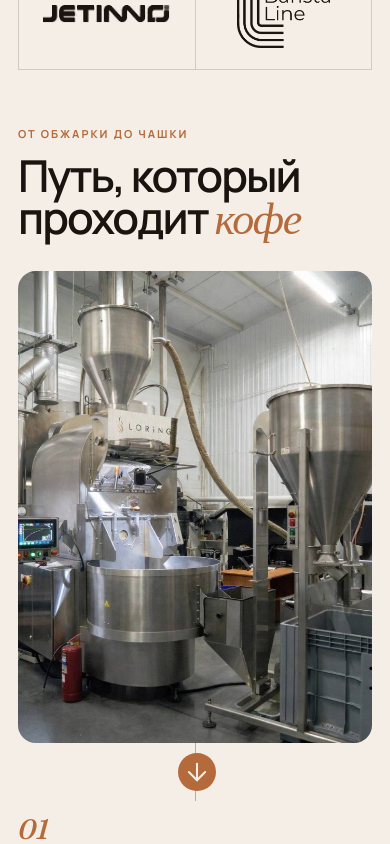
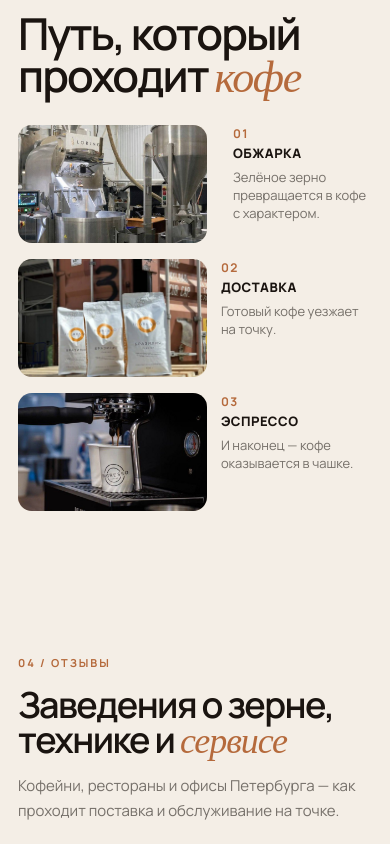
Before and after one commit to sasadzimiev3-create/CoffeDzhim, a React (Vite) app: page / in a window 390 px wide. Shown: the part 6120-6964 px from the top of the page. Built offline with nearby package versions, Linux system fonts and the light colour scheme.

Commit message:
Fit the partner path into a section-sized zigzag.
Co-authored-by: Cursor <cursoragent@cursor.com>

```diff
--- a/src/App.css
+++ b/src/App.css
@@ -1173,19 +1173,19 @@ main {
 
 .partners__list {
   display: grid;
-  margin: clamp(36px, 4vw, 56px) 0 0;
+  margin: clamp(28px, 3vw, 40px) 0 0;
   padding: 0;
   list-style: none;
-  grid-template-columns: 1fr 1fr;
+  grid-template-columns: repeat(3, minmax(0, 1fr));
   border-top: 1px solid var(--line-strong);
   border-left: 1px solid var(--line-strong);
 }
 
 .partners__list li {
   display: grid;
-  min-height: 148px;
+  min-height: 112px;
   place-items: center;
-  padding: 28px 18px;
+  padding: 18px 12px;
   border-right: 1px solid var(--line-strong);
   border-bottom: 1px solid var(--line-strong);
 }
@@ -1193,49 +1193,51 @@ main {
 .partners__logo {
   width: auto;
   height: auto;
-  max-width: 74%;
-  max-height: 78px;
+  max-width: 78%;
+  max-height: 52px;
   object-fit: contain;
 }
 
 .partners__logo--word {
-  max-width: 84%;
-  max-height: 30px;
+  max-width: 88%;
+  max-height: 22px;
 }
 
 .partners__logo--wide {
-  max-width: 78%;
-  max-height: 68px;
+  max-width: 80%;
+  max-height: 46px;
 }
 
 .path {
-  display: flex;
-  margin: clamp(32px, 3.4vw, 48px) 0 0;
+  display: grid;
+  margin: clamp(28px, 3vw, 36px) 0 0;
   padding: 0;
-  flex-direction: column;
   list-style: none;
+  grid-template-columns: 1.15fr 1.15fr 0.95fr 1.15fr 1.15fr 0.95fr;
+  grid-template-areas:
+    'roast roast cap1 ship ship cap2'
+    '. cup cup cap3 cap3 .';
+  column-gap: 14px;
+  row-gap: 22px;
+  align-items: start;
 }
 
 .path__step {
-  display: grid;
-  grid-template-columns: minmax(180px, 250px) minmax(0, 1fr);
-  align-items: start;
-  column-gap: clamp(18px, 2vw, 32px);
-}
-
-.path__visual {
-  display: flex;
-  min-width: 0;
-  flex-direction: column;
-  align-items: center;
-}
+  display: contents;
+}
+
+.path__step--roast .path__photo { grid-area: roast; }
+.path__step--roast .path__copy { grid-area: cap1; padding-left: 12px; }
+.path__step--ship .path__photo { grid-area: ship; }
+.path__step--ship .path__copy { grid-area: cap2; }
+.path__step--cup .path__photo { grid-area: cup; }
+.path__step--cup .path__copy { grid-area: cap3; }
 
 .path__photo {
-  width: 100%;
+  position: relative;
   margin: 0;
-  overflow: hidden;
-  aspect-ratio: 3 / 4;
-  border-radius: var(--radius);
+  aspect-ratio: 16 / 10;
+  border-radius: 14px;
   background: var(--paper-3);
 }
 
@@ -1243,75 +1245,67 @@ main {
   width: 100%;
   height: 100%;
   object-fit: cover;
-}
-
-.path__photo--roast img,
+  border-radius: inherit;
+}
+
+.path__photo--roast img {
+  object-position: center 48%;
+}
+
+.path__photo--ship img {
+  object-position: center 30%;
+}
+
 .path__photo--cup img {
   object-position: center 42%;
 }
 
-.path__photo--ship img {
-  object-position: center 28%;
-}
-
 .path__arrow {
-  position: relative;
-  display: grid;
-  width: 34px;
-  height: 58px;
+  position: absolute;
+  z-index: 1;
+  display: grid;
+  width: 26px;
+  height: 26px;
   place-items: center;
-  color: var(--copper);
-}
-
-.path__arrow::before {
-  position: absolute;
-  top: 0;
-  bottom: 0;
-  left: 50%;
-  width: 1px;
-  background: rgba(181, 106, 60, 0.55);
-  content: '';
-}
-
-.path__arrow svg {
-  position: relative;
-  z-index: 1;
-  width: 28px;
-  height: 28px;
-  padding: 5px;
   border-radius: 50%;
   background: var(--copper);
   color: var(--paper);
-  box-sizing: content-box;
-}
-
-.path__copy {
-  padding-top: clamp(12px, 2vw, 28px);
+}
+
+.path__arrow--next {
+  top: 50%;
+  right: -13px;
+  transform: translateY(-50%);
+}
+
+.path__arrow--down {
+  bottom: -13px;
+  left: 0;
+  transform: translateX(-50%);
 }
 
 .path__num {
-  font-family: var(--font-serif);
-  font-size: 28px;
-  font-style: italic;
-  font-weight: 450;
-  line-height: 1;
+  display: block;
   color: var(--copper);
+  font-size: 12px;
+  font-weight: 700;
+  letter-spacing: 0.12em;
 }
 
 .path__copy h3 {
-  margin: 10px 0 8px;
-  font-size: clamp(26px, 2.2vw, 34px);
-  font-weight: 600;
-  line-height: 1.05;
-  letter-spacing: -0.04em;
+  margin: 4px 0 6px;
+  font-size: 13px;
+  font-weight: 800;
+  line-height: 1.2;
+  letter-spacing: 0.04em;
+  text-transform: uppercase;
 }
 
 .path__copy p {
-  max-width: 28ch;
   margin: 0;
   color: var(--muted);
-  font-size: 15px;
-  line-height: 1.55;
+  font-size: 13px;
+  line-height: 1.4;
 }
 
 /* ---------- Reviews ---------- */
@@ -2713,19 +2707,15 @@ html:has(body.modal-open),
   }
 }
 
-@media (max-width: 1100px) {
+@media (max-width: 860px) {
   .partners {
     grid-template-columns: 1fr;
-    gap: 56px;
+    gap: 48px;
   }
 
   .partners__brands h2,
   .partners__journey h2 {
     max-width: 10em;
-  }
-
-  .path__step {
-    grid-template-columns: minmax(160px, 220px) minmax(0, 1fr);
   }
 }
 
@@ -2972,19 +2962,18 @@ html:has(body.modal-open),
     display: none;
   }
 
-  .partners__list li {
-    min-height: 112px;
-    padding: 20px 12px;
-  }
-
-  .path__step {
-    grid-template-columns: 1fr;
-    row-gap: 14px;
-  }
-
-  .path__copy {
-    padding-top: 0;
-    padding-bottom: 4px;
+  .path {
+    grid-template-columns: minmax(0, 1fr) minmax(0, 0.8fr);
+    grid-template-areas:
+      'roast cap1'
+      'ship cap2'
+      'cup cap3';
+    row-gap: 16px;
+  }
+
+  .path__arrow--next,
+  .path__arrow--down {
+    display: none;
   }
 
   .site-footer {
--- a/src/App.tsx
+++ b/src/App.tsx
@@ -1122,17 +1122,20 @@ function HomeView({
           </div>
           <ol className="path">
             {coffeePath.map((step, index) => (
-              <li key={step.id} className="path__step">
-                <div className="path__visual">
-                  <figure className={`path__photo path__photo--${step.id}`}>
-                    <img src={step.image} alt={step.alt} />
-                  </figure>
-                  {index < coffeePath.length - 1 ? (
-                    <div className="path__arrow" aria-hidden="true">
-                      <ArrowDown size={16} strokeWidth={1.75} />
-                    </div>
+              <li key={step.id} className={`path__step path__step--${step.id}`}>
+                <figure className={`path__photo path__photo--${step.id}`}>
+                  <img src={step.image} alt={step.alt} />
+                  {index === 0 ? (
+                    <span className="path__arrow path__arrow--next" aria-hidden="true">
+                      <ArrowRight size={14} strokeWidth={2} />
+                    </span>
                   ) : null}
-                </div>
+                  {index === 1 ? (
+                    <span className="path__arrow path__arrow--down" aria-hidden="true">
+                      <ArrowDown size={14} strokeWidth={2} />
+                    </span>
+                  ) : null}
+                </figure>
                 <div className="path__copy">
                   <span className="path__num">{step.num}</span>
                   <h3>{step.title}</h3>
```
